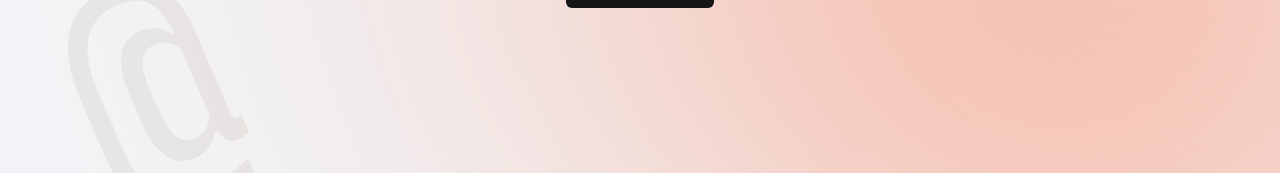
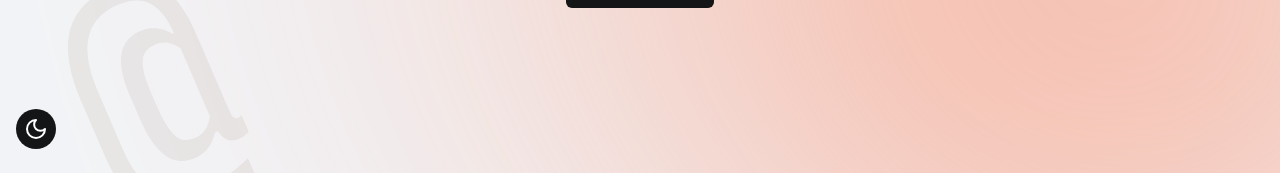
Before and after one commit to tanthehack/re-code, a React (Vite) app: page / in a window 1280 px wide. Shown: the part 627-800 px from the top of the page. Built offline with nearby package versions, Linux system fonts and the light colour scheme.

Commit message:
add: theme toggle

```diff
--- /dev/null
+++ b/src/components/themeToggle.jsx
@@ -0,0 +1,36 @@
+import { useState } from "react"
+import * as Icon from 'lucide-react'
+import { Button } from "./button";
+
+export const ThemeToggle = ({ classNames }) => {
+    const [currentTheme, setCurrentTheme] = useState('dark');
+
+    const handleThemeSwitch = () => {
+        // if set via local storage previously
+        if (localStorage.getItem('color-theme')) {
+            if (localStorage.getItem('color-theme') === 'light') {
+                setCurrentTheme('light');
+                document.documentElement.classList.add('dark');
+                localStorage.setItem('color-theme', 'dark');
+            } else {
+                setCurrentTheme('dark');
+                document.documentElement.classList.remove('dark');
+                localStorage.setItem('color-theme', 'light');
+            }
+        } else {
+            if (document.documentElement.classList.contains('dark')) {
+                document.documentElement.classList.remove('dark');
+                localStorage.setItem('color-theme', 'light');
+            } else {
+                document.documentElement.classList.add('dark');
+                localStorage.setItem('color-theme', 'dark');
+            }
+        }
+    }
+
+    return (
+        <Button size="icon" onClick={handleThemeSwitch} className={classNames}>
+            {currentTheme === 'dark' ? <Icon.MoonIcon /> : <Icon.SunIcon />}
+        </Button>
+    )
+}
--- a/src/layouts/home.jsx
+++ b/src/layouts/home.jsx
@@ -8,6 +8,7 @@ import grdDark from '../assets/images/bgGrad2.svg'
 import logo from '../assets/images/logo.svg'
 import { Button } from "../components/button"
 import * as Icon from "lucide-react"
+import { ThemeToggle } from "../components/themeToggle"
 
 export const Home = () => {
     const location = useLocation()
@@ -29,8 +30,8 @@ export const Home = () => {
                     </Button> : null
                 }
                 <img src={logo} alt="Re-code logo in orange" className="col-start-2" />
-                <div></div>
             </div>
+            <ThemeToggle classNames="absolute z-[100] bottom-6 left-4 rounded-full" />
             <section className="relative h-[calc(100dvh-82px)] z-[10] w-full">
                 <Outlet />
             </section>
--- a/tailwind.config.js
+++ b/tailwind.config.js
@@ -4,6 +4,7 @@ export default {
     "./index.html",
     "./src/**/*.{js,ts,jsx,tsx}",
   ],
+  darkMode: "class",
   theme: {
     fontFamily: {
       'main': ['Monaspace Neon Var', 'monospace'],
```
